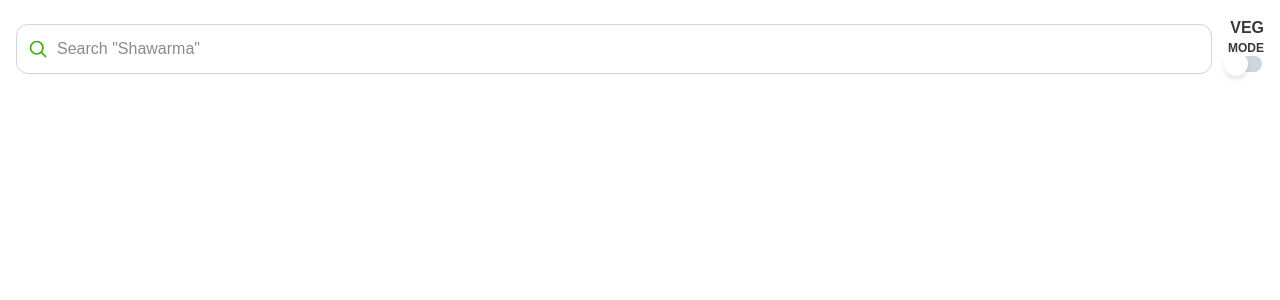
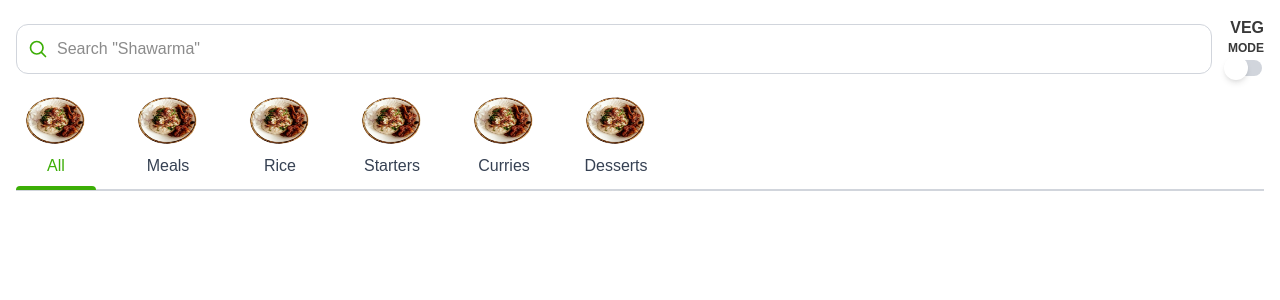
Before and after one commit to vedantbhamare-11/Whizz-App, a Next.js app: page /select-restaurant in a window 1280 px wide. Shown: the top 300 px of the page. Built offline with nearby package versions, Linux system fonts and the light colour scheme.

Commit message:
added category section

```diff
--- a/src/app/globals.css
+++ b/src/app/globals.css
@@ -40,3 +40,13 @@ body {
 .border-primary {
   border-color: var(--primary-color);
 }
+
+/* Hide horizontal scrollbar but keep scrolling */
+.scrollbar-hidden::-webkit-scrollbar {
+  display: none; /* Hide scrollbar in WebKit-based browsers */
+}
+
+.scrollbar-hidden {
+  -ms-overflow-style: none;  /* For Internet Explorer 10+ */
+  scrollbar-width: none;      /* For Firefox */
+}
--- a/src/app/select-restaurant/page.tsx
+++ b/src/app/select-restaurant/page.tsx
@@ -1,10 +1,12 @@
 "use client";
 import Header from "@/components/select-restaurant/Header";
+import CategorySection from "@/components/select-restaurant/CategorySection";
 
 const SelectRestaurantPage = () => {
   return (
     <div>
       <Header />
+      <CategorySection />
     </div>
   );
 };
--- a/src/components/common/Toggle.tsx
+++ b/src/components/common/Toggle.tsx
@@ -11,7 +11,7 @@ const Toggle: FC<ToggleProps> = ({ isVegOnly, onToggle }) => {
     <div
       onClick={onToggle}
       className={`w-8 h-4 flex items-center p-1 rounded-full cursor-pointer ${
-        isVegOnly ? "bg-green-500" : "bg-gray-300"
+        isVegOnly ? "bg-[#3CAE06]" : "bg-gray-300"
       }`}
     >
       <div
--- /dev/null
+++ b/src/components/select-restaurant/CategorySection.tsx
@@ -0,0 +1,53 @@
+// components/select-restaurant/CategorySection.tsx
+import { useState } from "react";
+
+const categories = [
+  { name: "All", image: "/images/biryani.png" },
+  { name: "Meals", image: "/images/biryani.png" },
+  { name: "Rice", image: "/images/biryani.png" },
+  { name: "Starters", image: "/images/biryani.png" },
+  { name: "Curries", image: "/images/biryani.png" },
+  { name: "Desserts", image: "/images/biryani.png" },
+];
+
+const CategorySection = () => {
+  const [activeCategory, setActiveCategory] = useState("All");
+
+  return (
+    <div className="w-full px-4">
+      <div className="flex overflow-x-auto space-x-8 pb-4 scrollbar-hidden">
+        {categories.map((category) => (
+          <div
+            key={category.name}
+            onClick={() => setActiveCategory(category.name)}
+            className={`cursor-pointer flex flex-col items-center ${
+              activeCategory === category.name
+                ? "text-[#3CAE06]"
+                : "text-gray-700"
+            }`}
+          >
+            <img
+              src={category.image}
+              alt={category.name}
+              className="w-20 h-16"
+            />
+            <p className="w-16 text-center">{category.name}</p>
+            {/* Underline active category */}
+            <div
+              className={`w-full h-1 mt-2 rounded-tl-lg rounded-tr-lg transition-all duration-300 ${
+                activeCategory === category.name
+                  ? "bg-[#3CAE06]"
+                  : "bg-transparent"
+              }`}
+            ></div>
+          </div>
+        ))}
+      </div>
+
+      {/* Full-width line */}
+      <div className="w-full h-[1.5px] mt-[-17px] bg-gray-300"></div>
+    </div>
+  );
+};
+
+export default CategorySection;
--- a/src/components/select-restaurant/Header.tsx
+++ b/src/components/select-restaurant/Header.tsx
@@ -15,7 +15,7 @@ const Header = () => {
   };
 
   return (
-    <div className="min-h-screen p-4 flex flex-row gap-4">
+    <div className="px-4 pt-4 flex flex-row gap-4">
       {/* Left side: Search bar */}
       <div className="flex-1 flex flex-col gap-6">
         <div className="flex flex-col gap-2 mb-4">
@@ -29,9 +29,10 @@ const Header = () => {
           <h2 className="text-md font-bold">VEG</h2>
           <h3 className="text-xs font-semibold">MODE</h3>
         </div>
-
         {/* Veg Only Toggle */}
+        <div className="mt-1">
         <Toggle isVegOnly={isVegOnly} onToggle={handleVegToggle} />
+        </div>
       </div>
     </div>
   );
```
Also changed, not shown: public/images/biryani.png (added).
